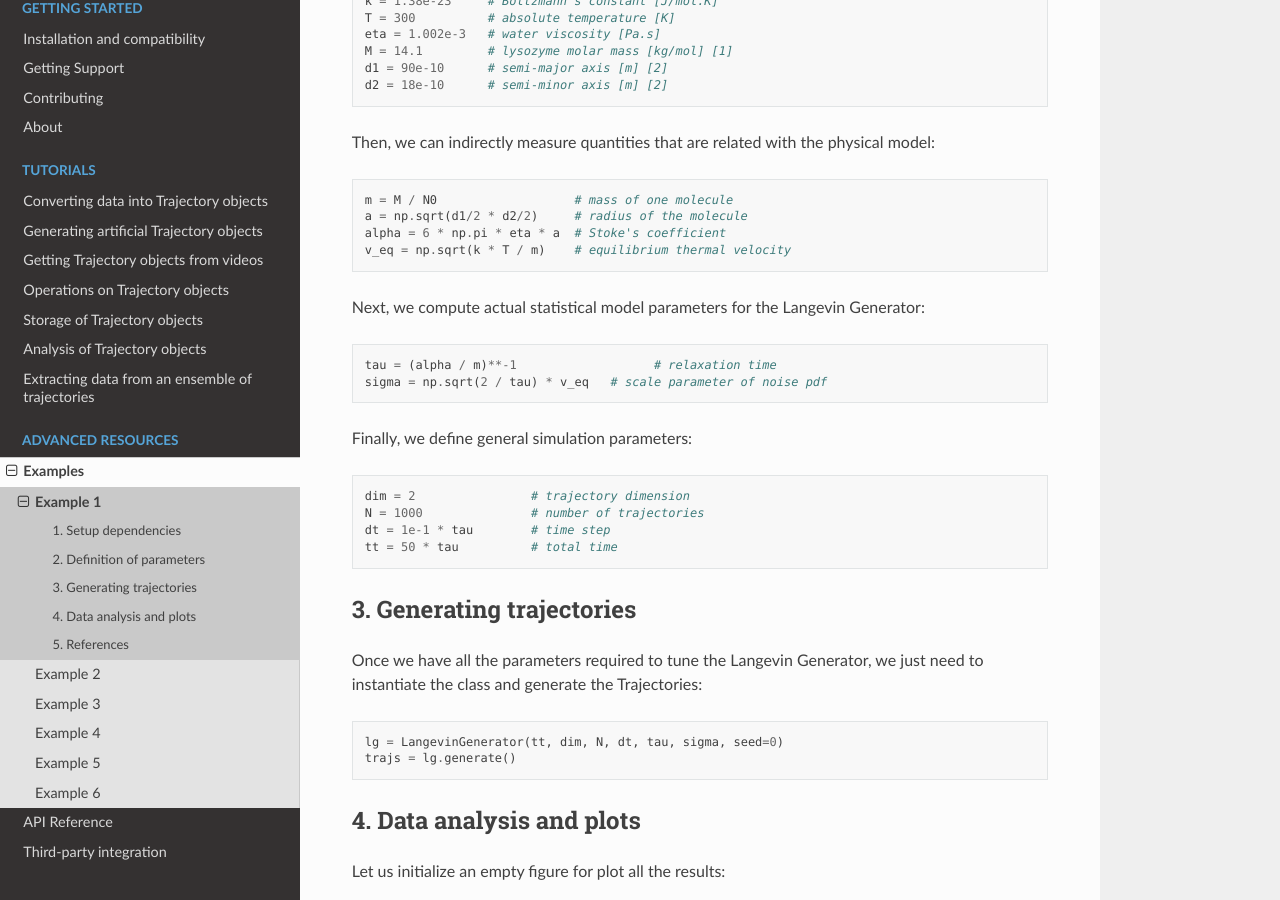
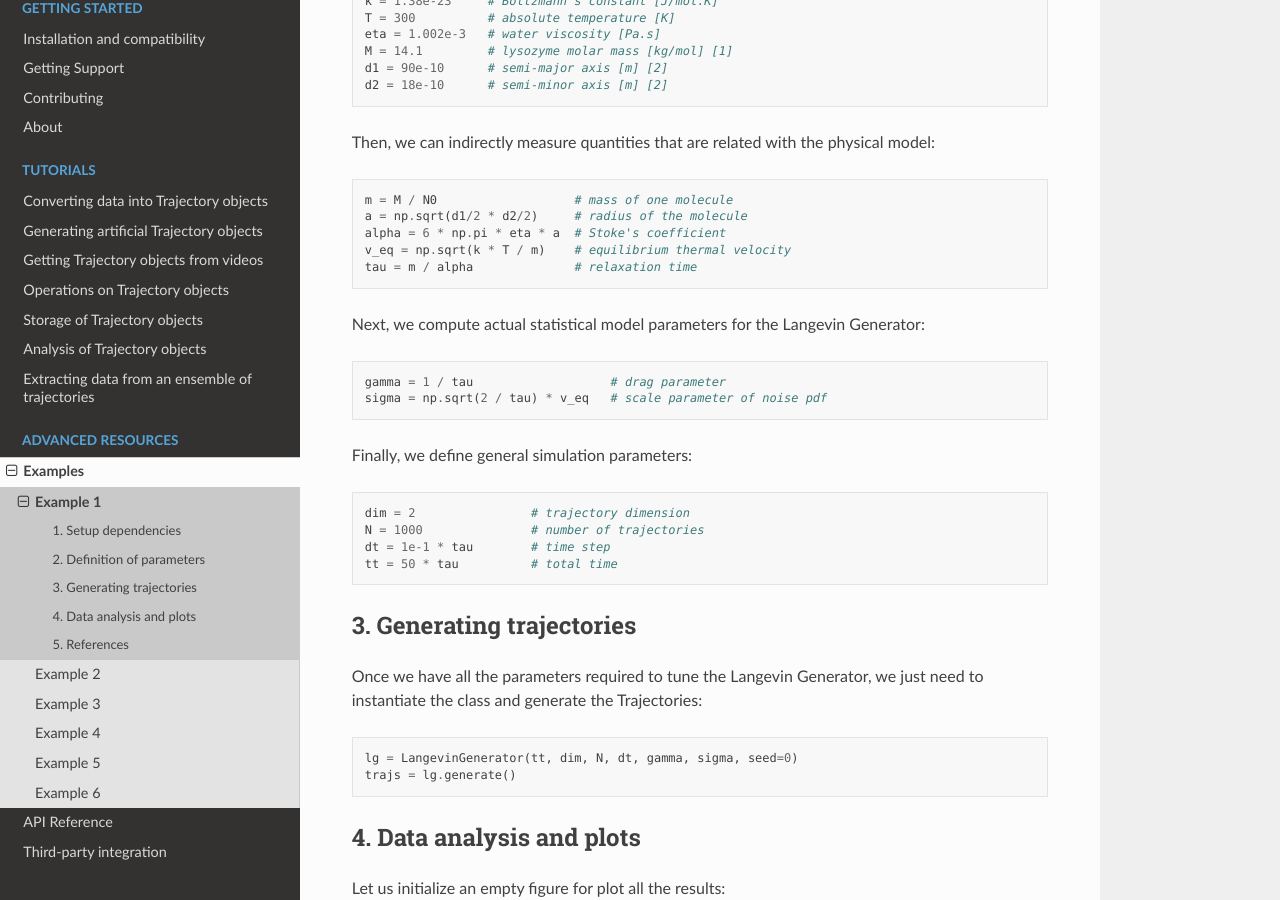
Before and after one commit to yupidevs/yupi, a Sphinx documentation site: the page built from docs/source/examples/example1.rst, in a window 1280 px wide and 900 px high, scrolled down 1146 px. Built offline with Sphinx 7.4.7 and the Read the Docs theme 2.0.0, drawn with Linux system fonts in a browser that asks for light colours.

Commit message:
Replace \tau by \gamma in .rst files

```diff
--- a/docs/source/examples/example1.rst
+++ b/docs/source/examples/example1.rst
@@ -76,6 +76,7 @@ related with the physical model:
    a = np.sqrt(d1/2 * d2/2)     # radius of the molecule
    alpha = 6 * np.pi * eta * a  # Stoke's coefficient
    v_eq = np.sqrt(k * T / m)    # equilibrium thermal velocity
+   tau = m / alpha              # relaxation time
 
 
 Next, we compute actual statistical model parameters for the
@@ -83,7 +84,7 @@ Langevin Generator:
 
 .. code-block:: python
 
-   tau = (alpha / m)**-1                   # relaxation time
+   gamma = 1 / tau                   # drag parameter
    sigma = np.sqrt(2 / tau) * v_eq   # scale parameter of noise pdf
 
 
@@ -106,7 +107,7 @@ we just need to instantiate the class and generate the Trajectories:
 
 .. code-block:: python
 
-   lg = LangevinGenerator(tt, dim, N, dt, tau, sigma, seed=0)
+   lg = LangevinGenerator(tt, dim, N, dt, gamma, sigma, seed=0)
    trajs = lg.generate()
 
 
--- a/docs/source/tutorials/generating.rst
+++ b/docs/source/tutorials/generating.rst
@@ -75,7 +75,7 @@ Then, some specific parameters can be set before the generator initialization:
 
 .. code-block:: python
 
-    tau = 1               # Relaxation time
+    gamma = 1       # Drag parameter
     sigma = 0.1     # Scale of the noise pdf
 
 Finally, the generator is created and the trajectories can be generated:
@@ -83,7 +83,7 @@ Finally, the generator is created and the trajectories can be generated:
 .. code-block:: python
 
    from yupi.generators import LangevinGenerator
-   lg = LangevinGenerator(T, dim, N, dt, tau, sigma)
+   lg = LangevinGenerator(T, dim, N, dt, gamma, sigma)
    trajectories = lg.generate()
 
 The generated trajectories can be inspected using the plot_2D function:
```
